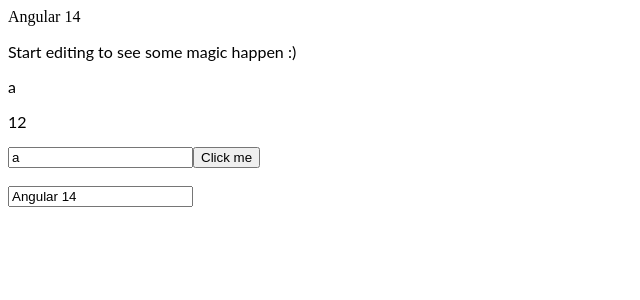
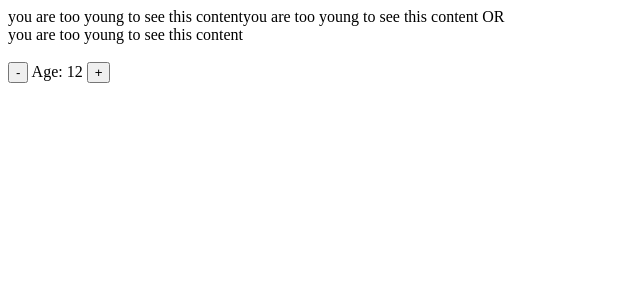
Before and after one commit to phuongnguyen12it/angular-study, an Angular app: page / in a window 1280 px wide. Shown: the top 300 px of the page, without its empty margins (0-640 px from the left). Built offline with nearby package versions, Linux system fonts and the light colour scheme.

Commit message:
3 files modified

```diff
--- a/src/app/app.component.html
+++ b/src/app/app.component.html
@@ -1,10 +1,14 @@
-{{ name }}
-<p>Start editing to see some magic happen :)</p>
+<!-- viet theo cach goc re -->
+<ng-template [ngIf]="user.age >= 18" [ngIfElse]="under18">
+  <hello></hello>
+</ng-template>
 
-<p>{{ user.name }}</p>
-<p>{{ user.age }}</p>
+<!-- viet gon gang -->
+<hello *ngIf="user.age >= 18; else under18" [name]="user.name"></hello>
+<ng-template #under18>you are too young to see this content</ng-template> OR
+<div *ngIf="user.age < 18">you are too young to see this content</div>
 
-<input [type]="inputType" [value]="user.name" />
-<button type="button" (click)="handler($event)">Click me</button>
-<br /><br />
-<input type="text" [ngModel]="name" (ngModelChange)="name = $event" />
+<br />
+<button (click)="user.age = user.age - 1">-</button>
+Age: {{ user.age }}
+<button (click)="user.age = user.age + 1">+</button>
--- a/src/app/app.component.ts
+++ b/src/app/app.component.ts
@@ -7,13 +7,9 @@
 })
 export class AppComponent {
   name = 'Angular ' + VERSION.major;
-  inputType = 'text';
+  show = false;
   user = {
-    name: 'a',
+    name: 'oc cho',
     age: 12,
   };
-
-  handler = (event) => {
-    console.log('click', event);
-  };
 }
--- a/src/app/hello.component.ts
+++ b/src/app/hello.component.ts
@@ -3,8 +3,16 @@
 @Component({
   selector: 'hello',
   template: `<h1>Hello {{name}}!</h1>`,
-  styles: [`h1 { font-family: Lato; }`]
+  styles: [`h1 { font-family: Lato; }`],
 })
-export class HelloComponent  {
+export class HelloComponent {
   @Input() name: string;
+
+  ngOnInit() {
+    console.log('Hello init');
+  }
+
+  ngOnDestroy() {
+    console.log('Hello destroy');
+  }
 }
```
